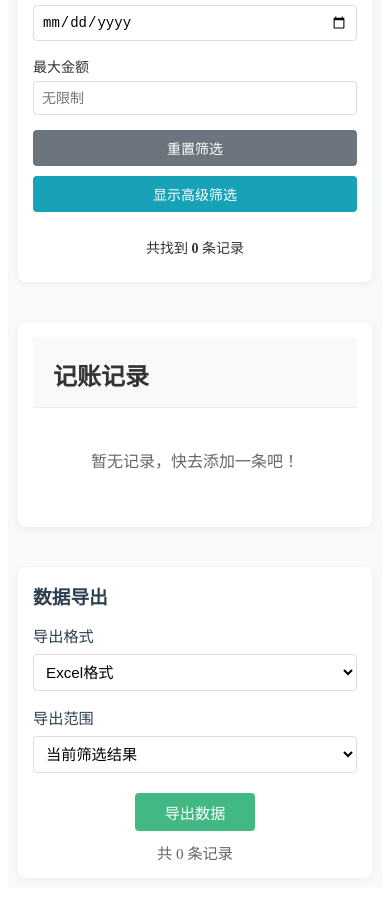
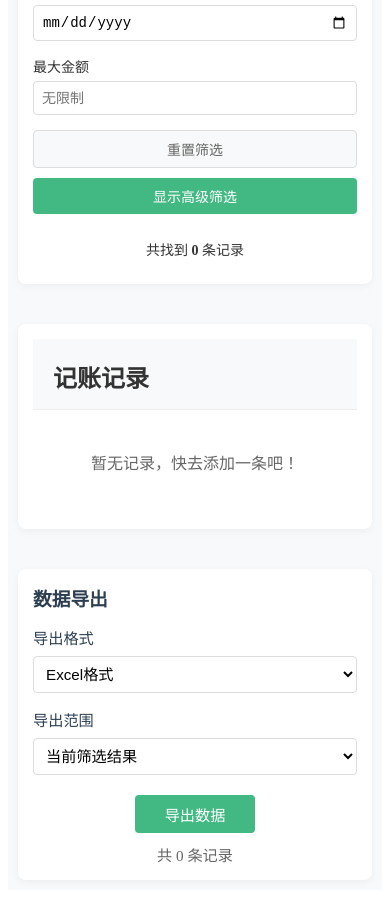
Before and after one commit to icter99/onlineAccount, a Vue app: page / in a window 390 px wide. Shown: the part 2623-3521 px from the top of the page. Built offline with nearby package versions, Linux system fonts and the light colour scheme.

Commit message:
关键词搜索，同步情况调整

```diff
--- a/src/components/FilterPanel.vue
+++ b/src/components/FilterPanel.vue
@@ -56,7 +56,11 @@
         <div v-if="showAdvanced" class="advanced-filters">
             <div class="filter-group">
                 <label>关键词搜索</label>
-                <input v-model="filters.keyword" type="text" placeholder="搜索备注内容" @input="applyFilters">
+                <div class="search-group">
+                    <input v-model="filters.keyword" type="text" placeholder="搜索备注内容" @input="handleKeywordInput"
+                        @blur="applyFilters">
+                    <button @click="applyFilters" class="search-btn">搜索</button>
+                </div>
             </div>
 
             <div class="filter-group">
@@ -98,9 +102,22 @@ const filters = ref({
 });
 
 const showAdvanced = ref(false);
+let keywordTimeout = null;
 
 // 定义emit事件
 const emit = defineEmits(['filtered']);
+
+// 处理关键词输入
+const handleKeywordInput = () => {
+    // 清除之前的定时器
+    if (keywordTimeout) {
+        clearTimeout(keywordTimeout);
+    }
+    // 设置新的定时器，500ms 后执行筛选
+    keywordTimeout = setTimeout(() => {
+        applyFilters();
+    }, 500);
+};
 
 // 应用筛选
 const applyFilters = () => {
@@ -191,11 +208,6 @@ watch(() => accountStore.records, () => {
     applyFilters();
 }, { immediate: true });
 
-// 接收筛选结果并更新计数
-const updateFilteredCount = (filtered) => {
-    filteredCount.value = filtered.length;
-};
-
 // 初始化时应用筛选
 applyFilters();
 
@@ -251,6 +263,32 @@ defineExpose({
     font-size: 14px;
 }
 
+.search-group {
+    display: flex;
+    gap: 8px;
+}
+
+.search-group input {
+    flex: 1;
+}
+
+.search-btn {
+    background: #42b883;
+    color: white;
+    padding: 8px 16px;
+    border: none;
+    border-radius: 4px;
+    cursor: pointer;
+    transition: all 0.3s;
+    font-size: 14px;
+}
+
+.search-btn:hover {
+    background: #359268;
+    transform: translateY(-1px);
+    box-shadow: 0 2px 8px rgba(0, 0, 0, 0.1);
+}
+
 .filter-actions {
     display: flex;
     gap: 10px;
@@ -263,26 +301,27 @@ defineExpose({
     border: none;
     border-radius: 4px;
     cursor: pointer;
+    transition: all 0.3s;
     font-size: 14px;
-    transition: background 0.3s;
 }
 
 .reset-btn {
-    background: #6c757d;
-    color: white;
+    background: #f8f9fa;
+    color: #666;
+    border: 1px solid #ddd;
 }
 
 .reset-btn:hover {
-    background: #5a6268;
+    background: #e9ecef;
 }
 
 .toggle-btn {
-    background: #17a2b8;
+    background: #42b883;
     color: white;
 }
 
 .toggle-btn:hover {
-    background: #138496;
+    background: #359268;
 }
 
 .filter-summary {
@@ -306,5 +345,10 @@ defineExpose({
     .filter-actions {
         flex-direction: column;
     }
+
+    .reset-btn,
+    .toggle-btn {
+        width: 100%;
+    }
 }
 </style>
```
